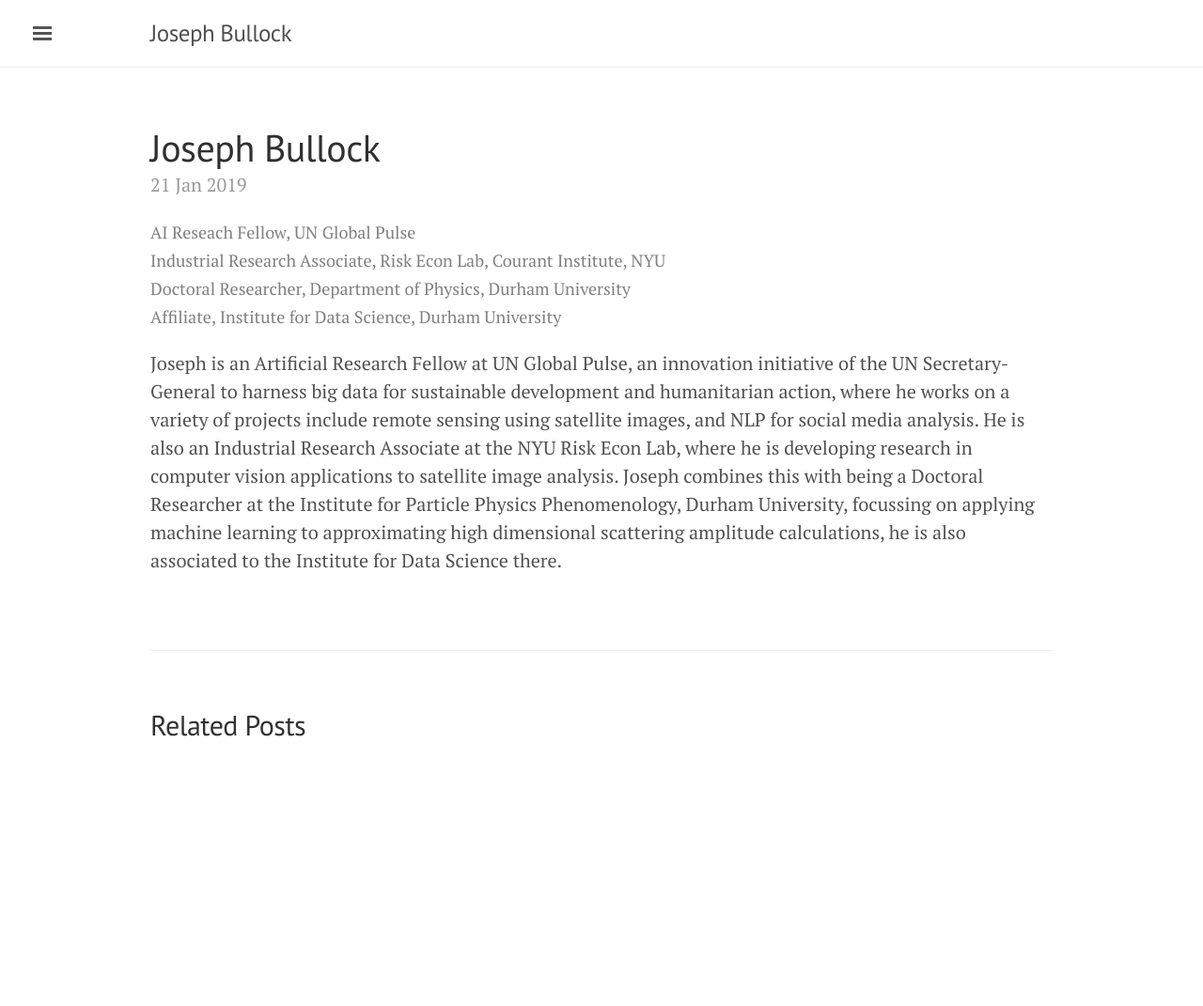
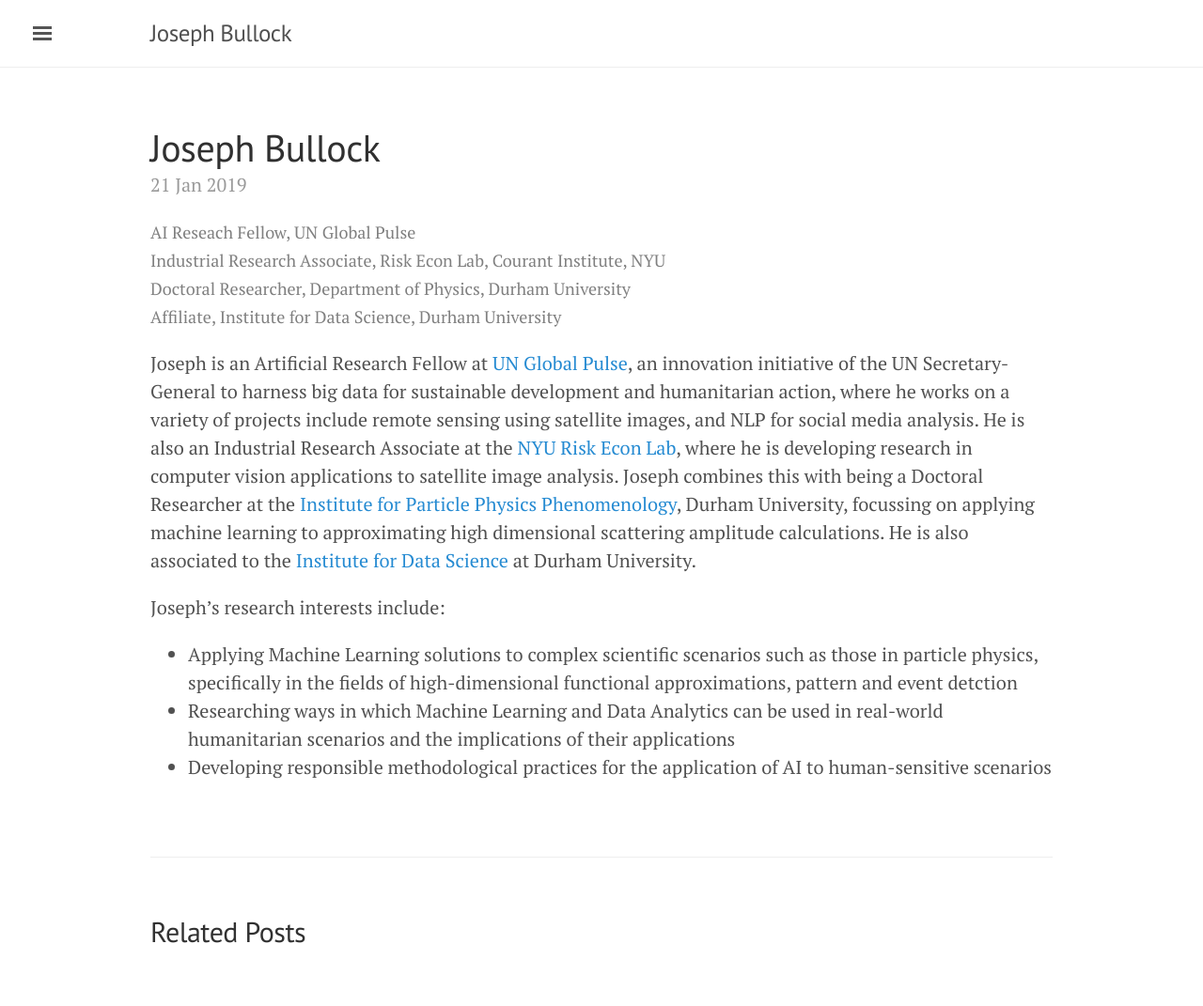
Before and after one commit to JosephPB/josephpb.github.io, a Jekyll site: the page built from _posts/2019-01-21-introducing-UNGA.md, in a window 1280 px wide. Shown: the whole page at 94% size. Built offline with Jekyll 4.4.1, drawn with Linux system fonts in a browser that asks for light colours; before the commit the page ends 900 px from its top, so only the background shows below that.

Commit message:
updating home page

```diff
--- a/_posts/2019-01-21-introducing-UNGA.md
+++ b/_posts/2019-01-21-introducing-UNGA.md
@@ -10,4 +10,10 @@
 Affiliate, Institute for Data Science, Durham University<br/>
 </span>
 
-Joseph is an Artificial Research Fellow at UN Global Pulse, an innovation initiative of the UN Secretary-General to harness big data for sustainable development and humanitarian action, where he works on a variety of projects include remote sensing using satellite images, and NLP for social media analysis. He is also an Industrial Research Associate at the NYU Risk Econ Lab, where he is developing research in computer vision applications to satellite image analysis. Joseph combines this with being a Doctoral Researcher at the Institute for Particle Physics Phenomenology, Durham University, focussing on applying machine learning to approximating high dimensional scattering amplitude calculations, he is also associated to the Institute for Data Science there.
+Joseph is an Artificial Research Fellow at [UN Global Pulse](https://www.unglobalpulse.net), an innovation initiative of the UN Secretary-General to harness big data for sustainable development and humanitarian action, where he works on a variety of projects include remote sensing using satellite images, and NLP for social media analysis. He is also an Industrial Research Associate at the [NYU Risk Econ Lab](https://wp.nyu.edu/riskeconlab/), where he is developing research in computer vision applications to satellite image analysis. Joseph combines this with being a Doctoral Researcher at the [Institute for Particle Physics Phenomenology](https://wp.nyu.edu/riskeconlab/), Durham University, focussing on applying machine learning to approximating high dimensional scattering amplitude calculations. He is also associated to the [Institute for Data Science](https://www.dur.ac.uk/idas/) at Durham University.
+
+Joseph's research interests include:
+
+- Applying Machine Learning solutions to complex scientific scenarios such as those in particle physics, specifically in the fields of high-dimensional functional approximations, pattern and event detction
+- Researching ways in which Machine Learning and Data Analytics can be used in real-world humanitarian scenarios and the implications of their applications
+- Developing responsible methodological practices for the application of AI to human-sensitive scenarios
```
